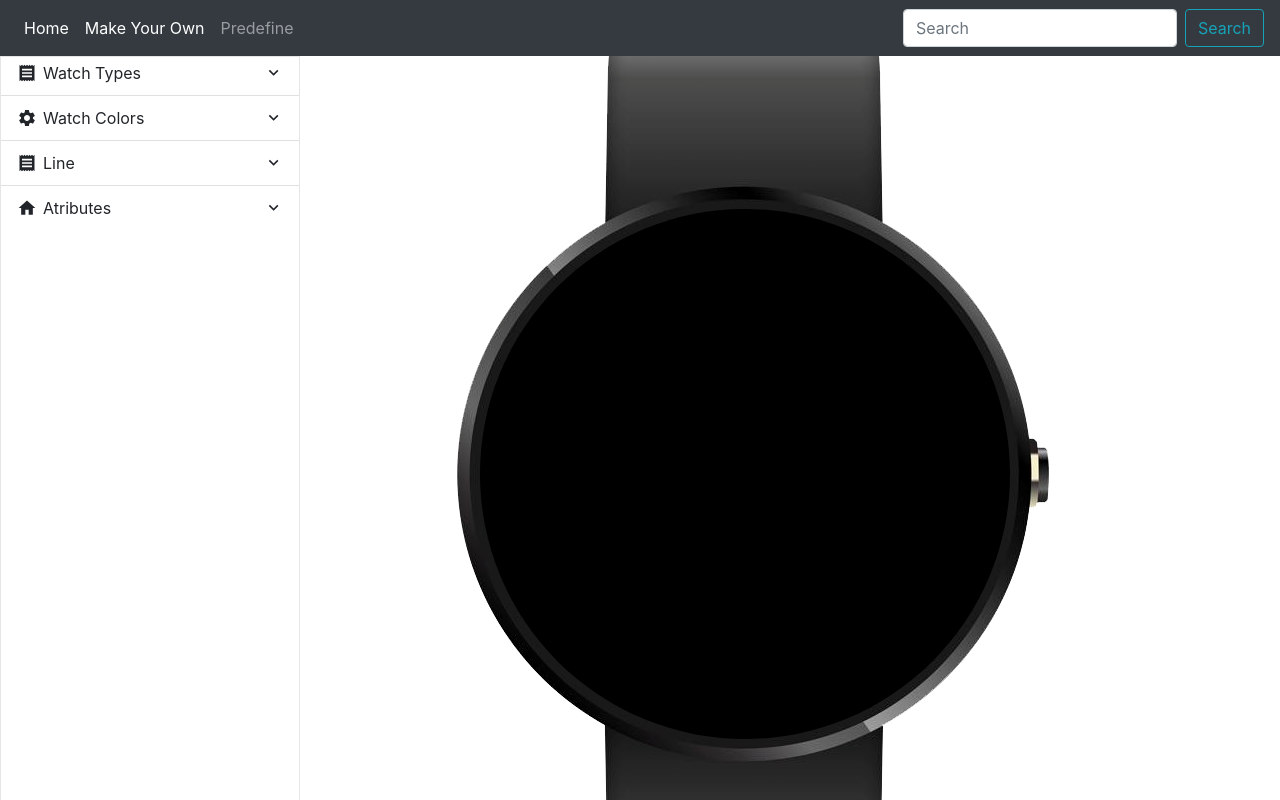
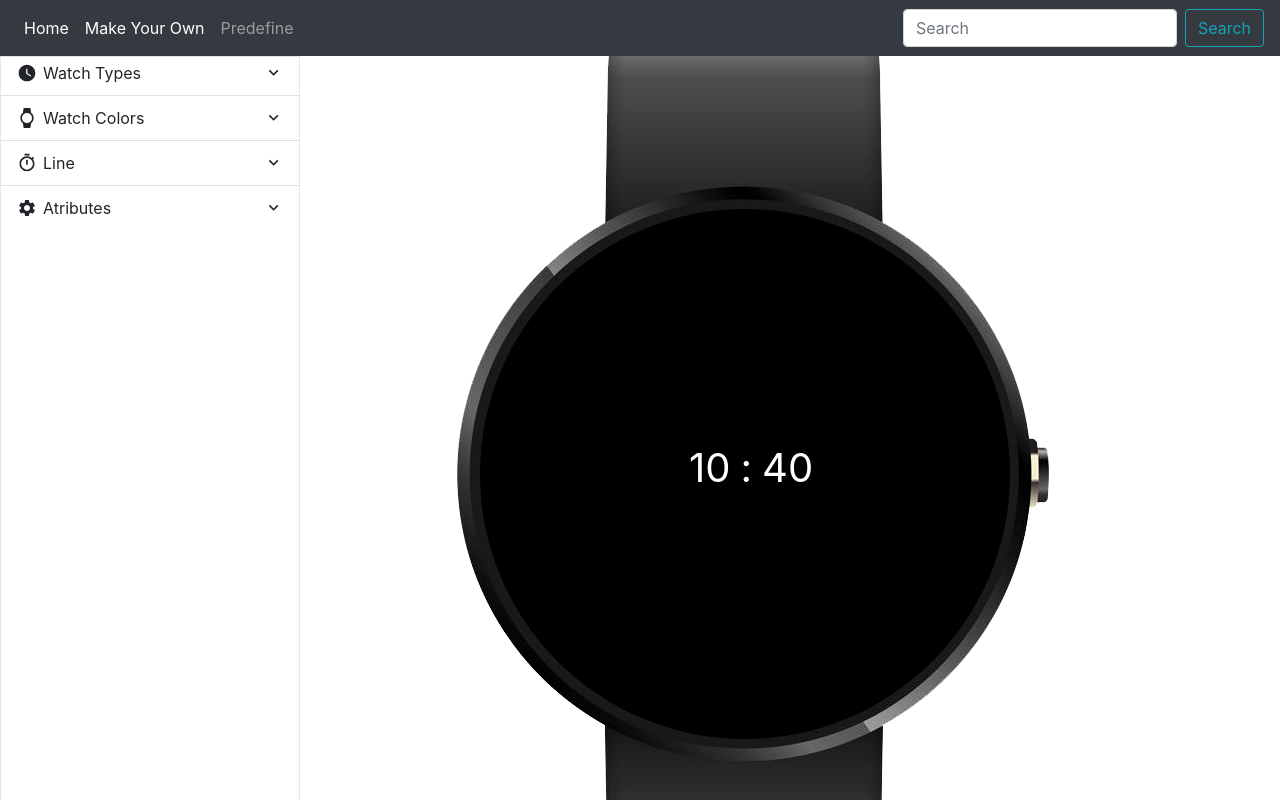
Before and after one commit to AfonsoSousa123/CTESP-Estagio-Project, a React (Create React App) app: page /makeyourown in a window 1280 px wide. Shown: the top 800 px of the page. Built offline with nearby package versions, Linux system fonts and the light colour scheme.

Commit message:
Update 2.0

```diff
--- a/src/MakeYourOwn.js
+++ b/src/MakeYourOwn.js
@@ -10,6 +10,9 @@ import ReceiptIcon from "@material-ui/icons/Receipt";
 import NotificationsIcon from "@material-ui/icons/Notifications";
 import DesktopWindowsIcon from "@material-ui/icons/DesktopWindows";
 import SettingsIcon from "@material-ui/icons/Settings";
+import WatchIcon from '@material-ui/icons/Watch';
+import WatchLaterIcon from '@material-ui/icons/WatchLater';
+import TimerIcon from '@material-ui/icons/Timer';
 
 function onClick(e, item) {
   window.alert("click " + item.name);
@@ -19,50 +22,31 @@ const items = [
   {
     name: "billing",
     label: "Watch Types",
-    Icon: ReceiptIcon,
+    Icon: WatchLaterIcon,
     items: [
-      { name: "statements", label: "Statements", onClick },
-      { name: "reports", label: "Reports", onClick }
+      { name: "digital", label: "Digital", onClick },
+      { name: "analog", label: "Analog", onClick }
     ]
   },
   "divider",
   {
     name: "settings",
     label: "Watch Colors",
-    Icon: SettingsIcon,
+    Icon: WatchIcon,
     items: [
       { name: "backgroundColors", label: "Background Colors" },
-      { name: "digital", label: "Digital" },
-      { name: "analogHours", label: "Analog Hours" },
-      { name: "analogMinutes", label: "Analog Minutes" },
-      { name: "analogSeconds", label: "Analog Seconds" },
+      { name: "digital", label: "Digital", onClick },
+      { name: "analogHours", label: "Analog Hours", onClick },
+      { name: "analogMinutes", label: "Analog Minutes", onClick },
+      { name: "analogSeconds", label: "Analog Seconds", onClick },
       { name: "centerDot", label: "Center Dot", onClick },
-      "divider",
-      {
-        name: "notifications",
-        label: "Notifications",
-        Icon: NotificationsIcon,
-        items: [
-          { name: "email", label: "Email", onClick },
-          {
-            name: "desktop",
-            label: "Desktop",
-            Icon: DesktopWindowsIcon,
-            items: [
-              { name: "schedule", label: "Schedule" },
-              { name: "frequency", label: "Frequency" }
-            ]
-          },
-          { name: "sms", label: "SMS" }
-        ]
-      }
     ]
   },
   "divider",
   {
     name: "billing",
     label: "Line",
-    Icon: ReceiptIcon,
+    Icon: TimerIcon,
     items: [
       { name: "statements", label: "Statements", onClick },
       { name: "reports", label: "Reports", onClick }
@@ -72,7 +56,7 @@ const items = [
   {
     name: "settings",
     label: "Atributes",
-    Icon: HomeIcon,
+    Icon: SettingsIcon,
     items: [
       { name: "profile", label: "Profile" },
       { name: "insurance", label: "Insurance", onClick },
--- a/src/components/Watch.js
+++ b/src/components/Watch.js
@@ -14,6 +14,11 @@ const Content = styled.div`
     z-index: -1;
 `;
 
+const styles = styled.div`
+    color: white;
+    padding: 5px;
+`;
+
 class Watch extends Component {
     render() {
         return (
@@ -26,8 +31,11 @@ class Watch extends Component {
                                 <svg height="70" width="200">
                                     <text x="0" y="15" ></text>
                                 </svg>
-                                <span id="hour_1"></span>
-                                <span id="minute_1"></span>
+                                <div className="digital-watch">
+                                    <span id="hour_1">10</span>
+                                    <span >:</span>
+                                    <span id="minute_1">40</span>
+                                </div>
                             </div>
                         </div>
                     </div>
--- a/src/index.css
+++ b/src/index.css
@@ -84,11 +84,16 @@ code {
 .input-color {
   width: auto;
   height: 30px;
-
 }
 
-.container {
-  background-color: rgb(48, 46, 46);
-  color: aliceblue;
-  height: 100%;
+.digital-watch {
+  color: white;
+  position: absolute;
+  font-size: 40px;
+  top: 229px;
+  margin-left: 204px;
 }
+
+div.digital-watch span {
+  padding: 5px;
+}
```
